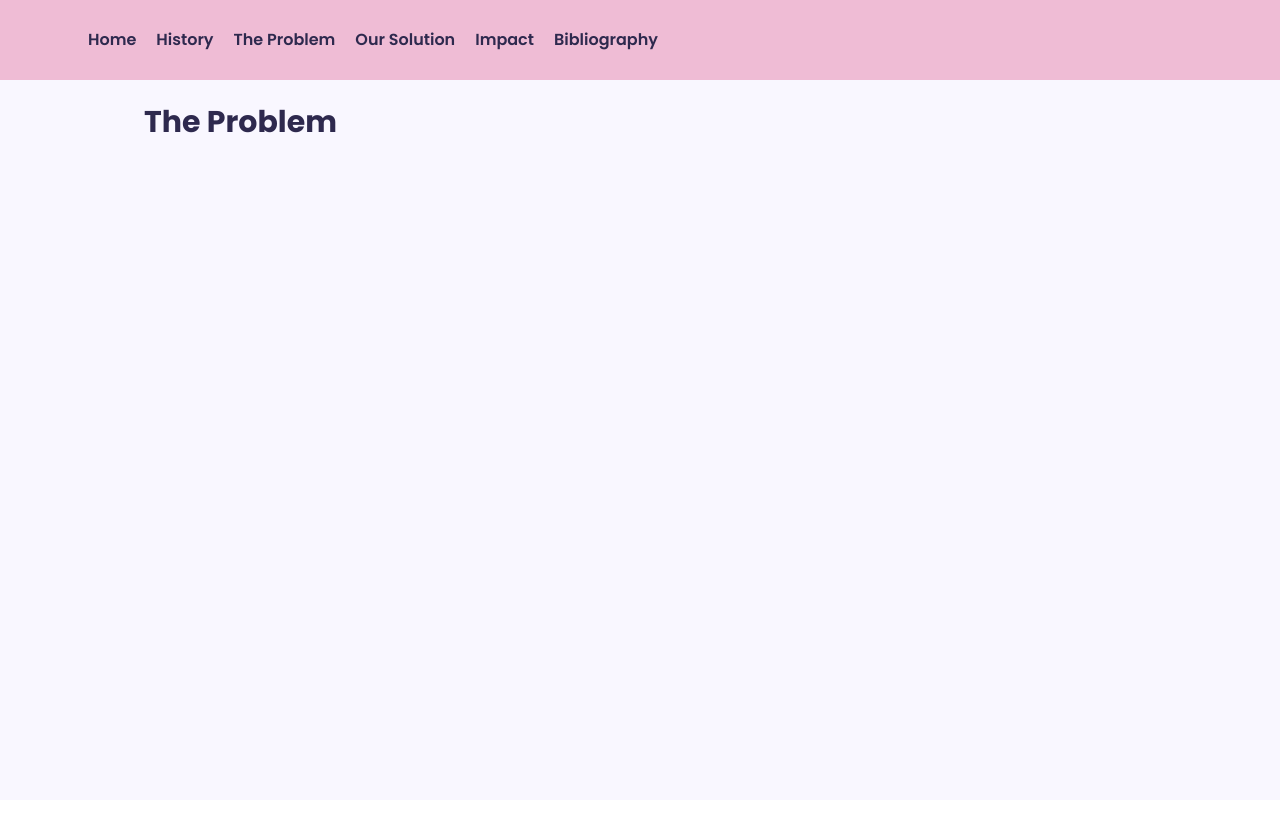
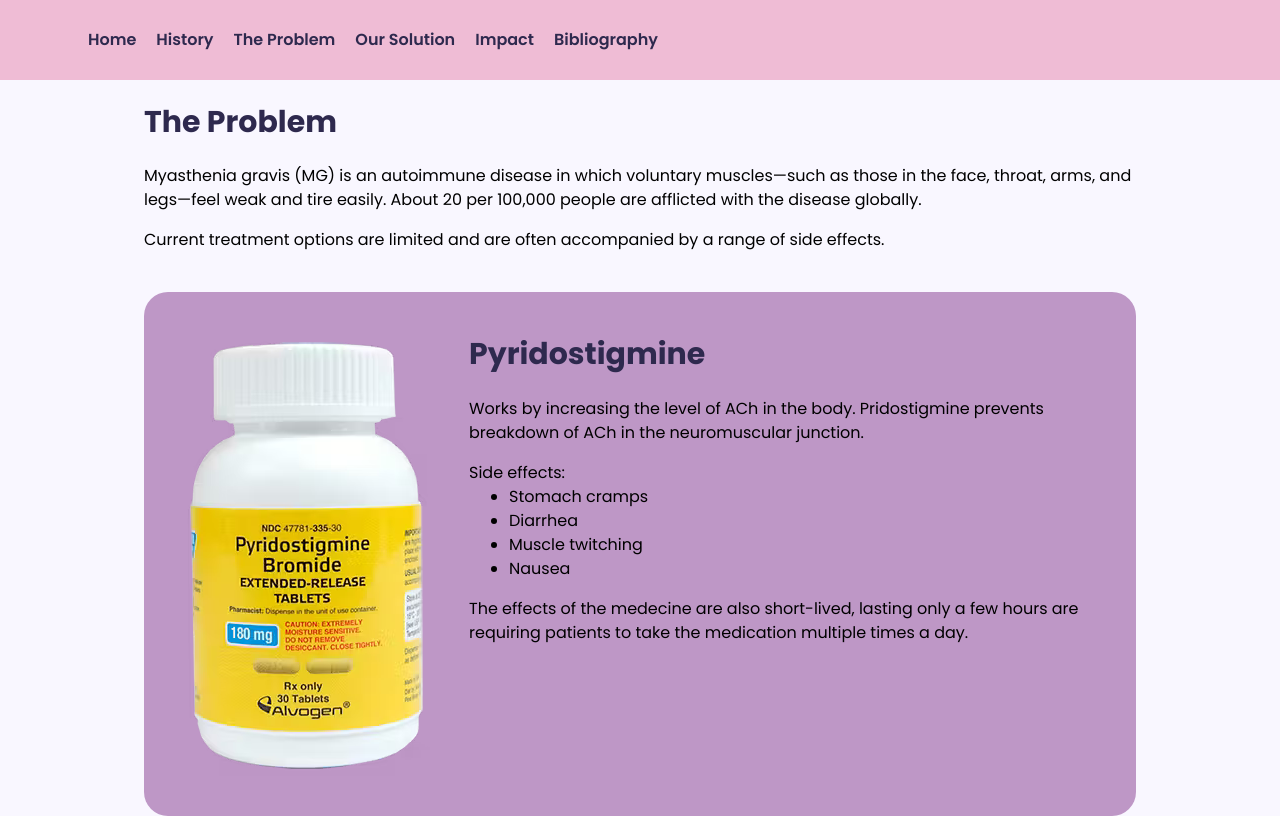
Before and after one commit to ciahan/ExploraVision, a React (Vite) app: page / in a window 1280 px wide. Both pictures are taken after a click on the button "The Problem". Built offline with nearby package versions, Linux system fonts and the light colour scheme.

Commit message:
piroaskdfjaldsfstine or whatever

```diff
--- a/src/App.jsx
+++ b/src/App.jsx
@@ -72,15 +72,6 @@ function Header({ onHome, onHistory, onTheProblem, onOurSolution, onImpact, onBi
   );
 }
 
-function Formatting() {
-  return(
-    <div
-      className="max-w-5xl mx-auto px-4"
-    >
-    </div>
-  )
-}
-
 function Home() {
   return (
     <div
@@ -147,6 +138,45 @@ function TheProblem() {
       <h1 className="text-3xl font-extrabold py-6">
         The Problem
       </h1>
+      <div className="space-y-10">
+        <div className="space-y-4">
+          <p>
+            Myasthenia gravis (MG) is an autoimmune disease in which voluntary muscles—such as those in the face, throat, arms, and legs—feel weak and tire easily.
+            About 20 per 100,000 people are afflicted with the disease globally.
+          </p>
+          <p>
+            Current treatment options are limited and are often accompanied by a range of side effects.
+          </p>
+        </div>
+        <div
+          className = "p-10 flex gap-9 rounded-3xl"
+          style = {{ backgroundColor: theme.purple }}
+        >
+          <img src="/pyridostigmine.png" alt="pyridostigmine" />
+          <div className = "space-y-5">
+            <h1>
+              Pyridostigmine
+            </h1>
+            <div className="space-y-4">
+              <p>
+                Works by increasing the level of ACh in the body. Pridostigmine prevents breakdown of ACh in the neuromuscular junction.
+              </p>
+              <p>
+                Side effects:
+                <ul className="list-disc pl-10">
+                  <li> Stomach cramps </li>
+                  <li> Diarrhea </li>
+                  <li> Muscle twitching </li>
+                  <li> Nausea </li>
+                </ul>
+              </p>
+              <p>
+                The effects of the medecine are also short-lived, lasting only a few hours are requiring patients to take the medication multiple times a day.
+              </p>
+            </div>
+          </div>
+        </div>
+      </div>
     </div>
   )
 }
--- a/src/index.css
+++ b/src/index.css
@@ -6,7 +6,9 @@ html, body {
   box-sizing: border-box;
 }
 h1 {
-  color: #2E294E
+  color: #2E294E;
+  font-size: 1.875rem; /* 3xl */
+  font-weight: 800 /* Extra bold */
 }
 /* Hide scrollbar for Chrome, Safari and Opera */
 .scrollbar-hide::-webkit-scrollbar {
```
Also changed, not shown: public/pyridostigmine.png (added).
